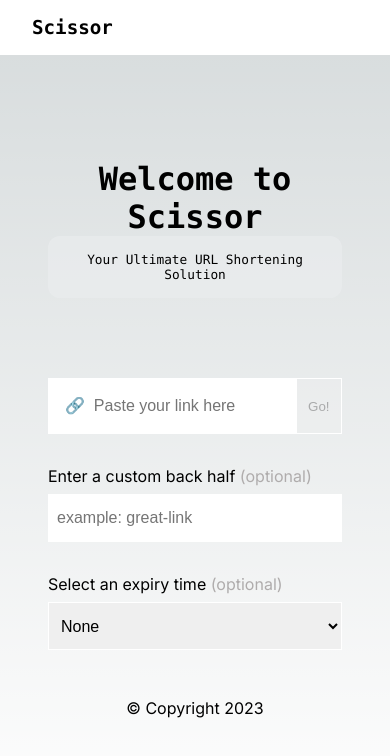
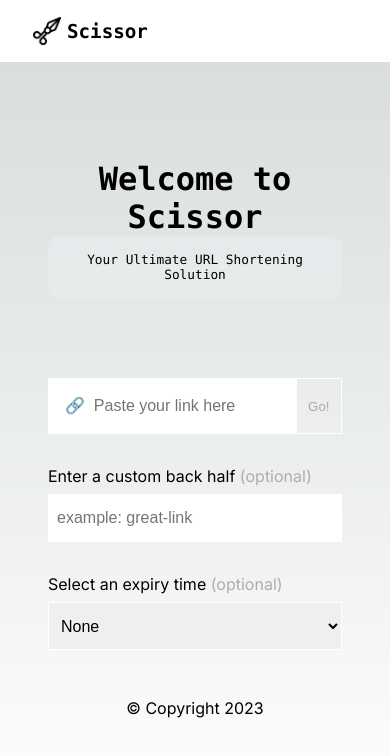
Before and after one commit to ibehesther/scissor, a Next.js app: page / in a window 390 px wide. Shown: the top 756 px of the page. Built offline with nearby package versions, Linux system fonts and the light colour scheme.

Commit message:
Add icon to head

```diff
--- a/src/app/components/header.tsx
+++ b/src/app/components/header.tsx
@@ -1,8 +1,13 @@
 import styles from "@app/page.module.css";
+import Image from "next/image";
 const Header = () => {
 	return (
 		<nav className={styles.navbar}>
-			<a href="/">Scissor</a>
+			<a href="/">
+				{" "}
+				<Image src="/scissor.png" alt="scissor_logo" width={36} height={36} />
+				<h1>Scissor</h1>
+			</a>
 		</nav>
 	);
 };
--- a/src/app/layout.tsx
+++ b/src/app/layout.tsx
@@ -18,6 +18,9 @@ export default function RootLayout({
 }) {
 	return (
 		<html lang="en">
+			<head>
+				<link rel="icon" type="image/png" sizes="16x16" href="/scissor.png" />
+			</head>
 			<body className={inter.className}>
 				<main className={inter.className}>
 					<Header />
--- a/src/app/page.module.css
+++ b/src/app/page.module.css
@@ -10,6 +10,12 @@
 .navbar a {
 	font-size: 1.5rem;
 	font-weight: 900;
+	display: flex;
+	align-items: center;
+	gap: 5px;
+}
+.navbar h1{
+	font-size: 1.5rem;
 }
 .main {
 	display: flex;
@@ -237,6 +243,13 @@
 		padding: 4rem;
 	}
 
+	.navbar img{
+		width: 30px;
+		height: 30px;
+	}
+	.navbar h1{
+		font-size: 1.2rem;
+	}
 	.main {
 		display: flex;
 		flex-direction: column;
```
Also changed, not shown: public/scissor.png (added), 1 other file (tests, documents, lock files or other folders).
